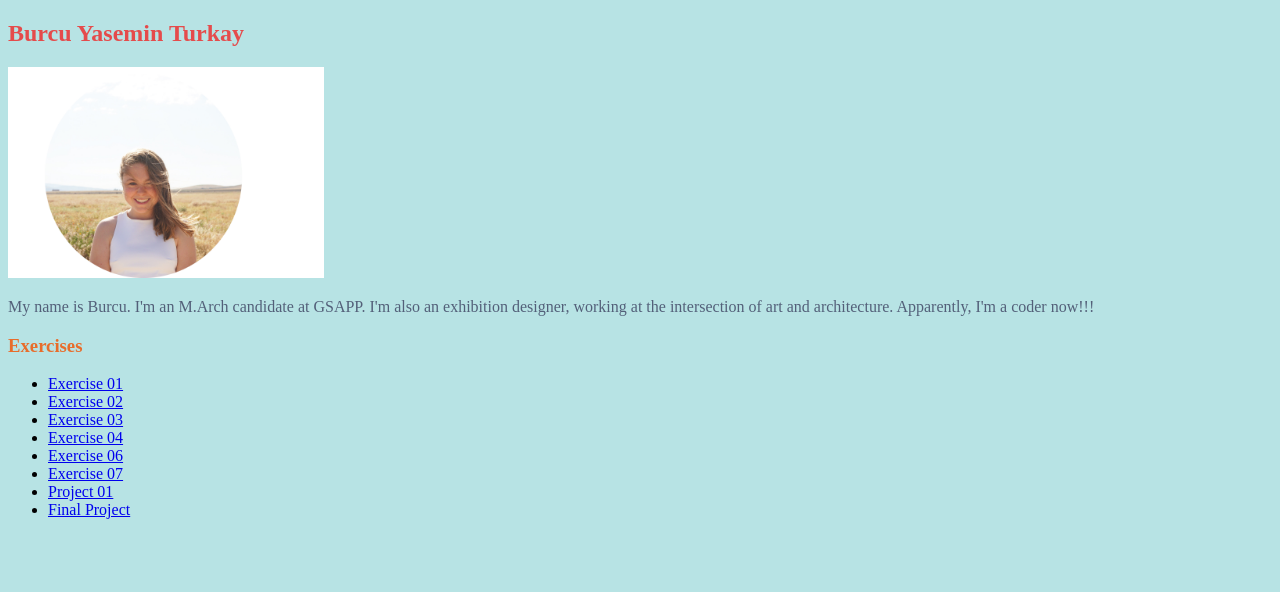
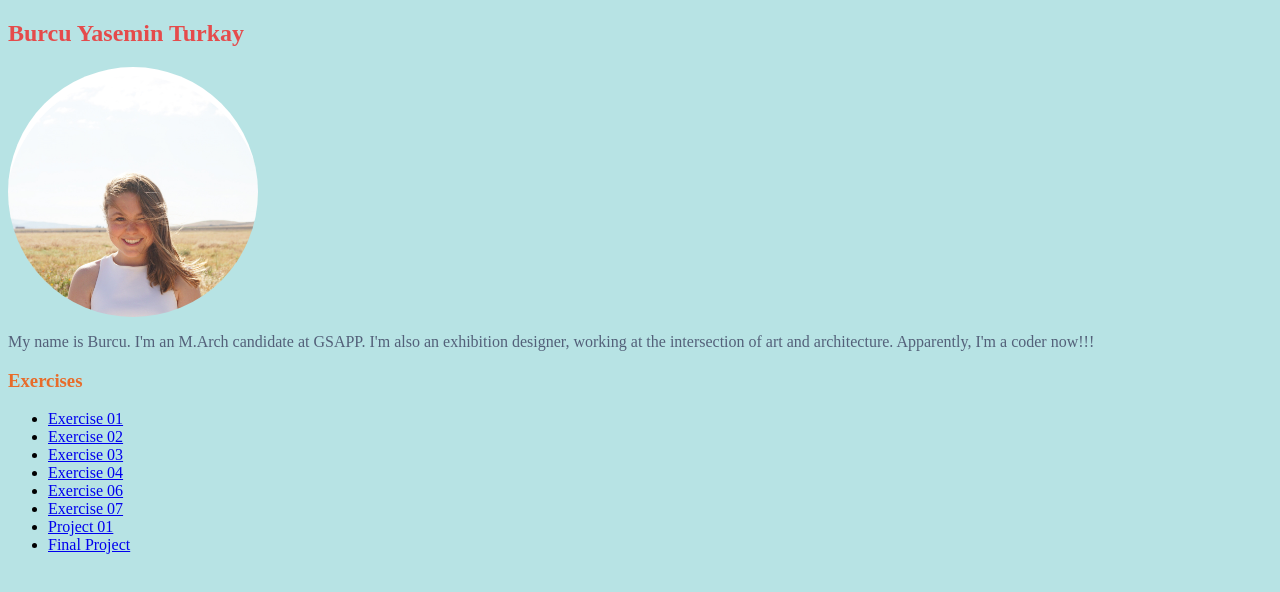
Before and after one commit to bt2561/amicodingnow, a website built with Vite: page index.html in a window 1280 px wide. Built offline with nearby package versions, Linux system fonts and the light colour scheme.

Commit message:
edit to main

```diff
--- a/index.html
+++ b/index.html
@@ -16,7 +16,10 @@
 <body>
     <div>
     <h2>Burcu Yasemin Turkay</h2>
-    <img src="assets/me.jpg" alt=""></div>
+
+</div><div class="image-cropper">
+    <img src="assets/me.jpg" class="rounded"/>
+ </div>
     <p>My name is Burcu. I'm an M.Arch candidate at GSAPP. I'm also an exhibition designer, working at the intersection of art and architecture. Apparently, I'm a coder now!!!</p>
     <h3>Exercises</h3>
     <ul>
--- a/styles/main.css
+++ b/styles/main.css
@@ -26,5 +26,21 @@ h2 {
 }
 
 img {
-    width: 25%;
+    width: 280px;
 }
+
+.image-cropper {
+    width: 250px;
+    height: 250px;
+    position: relative;
+    overflow: hidden;
+    border-radius: 50%;
+}
+
+.rounded {
+  display: inline;
+  margin: auto;
+  margin-left: -20%;
+  height: 110%;
+  width: auto;
+}
```
